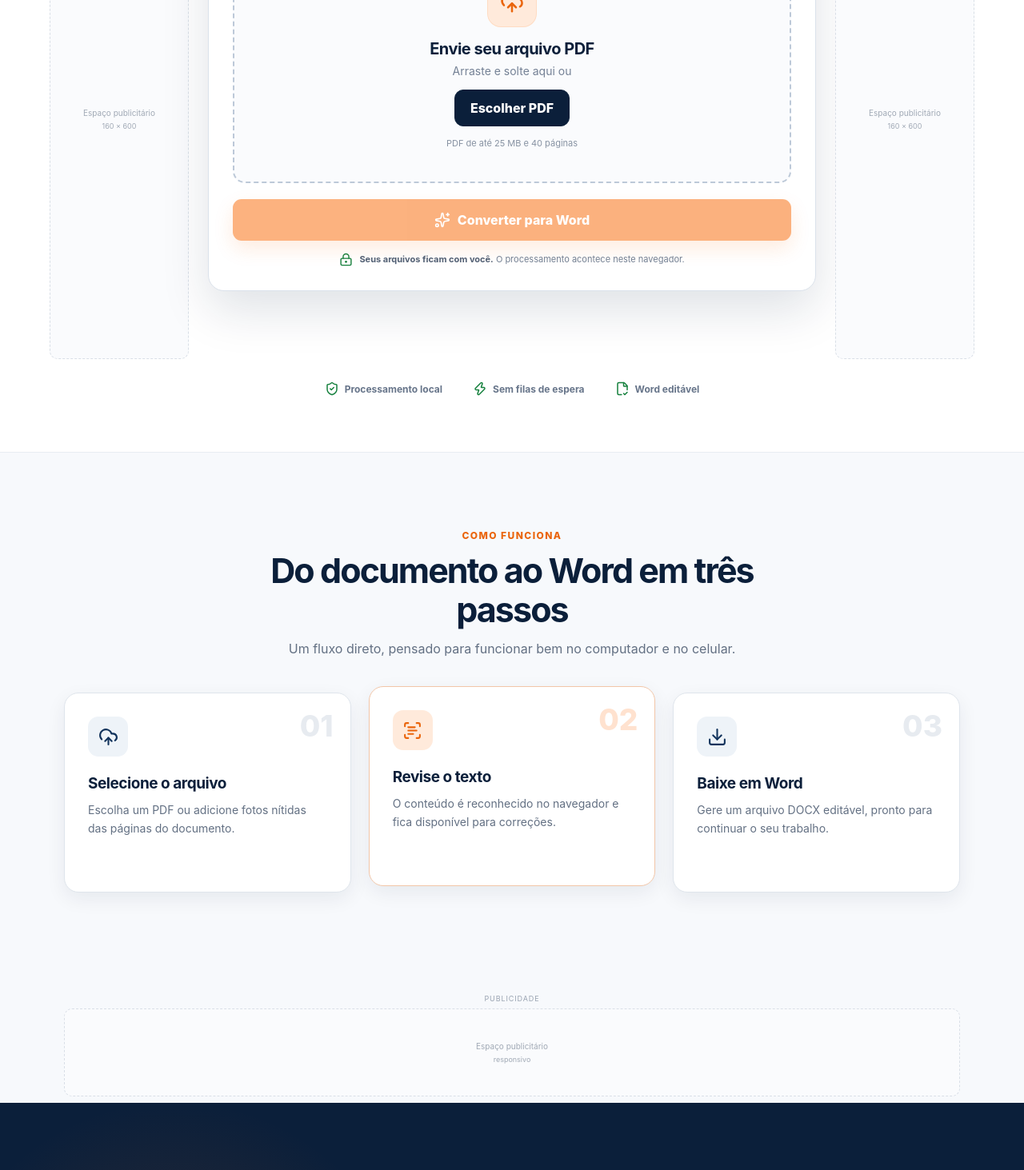
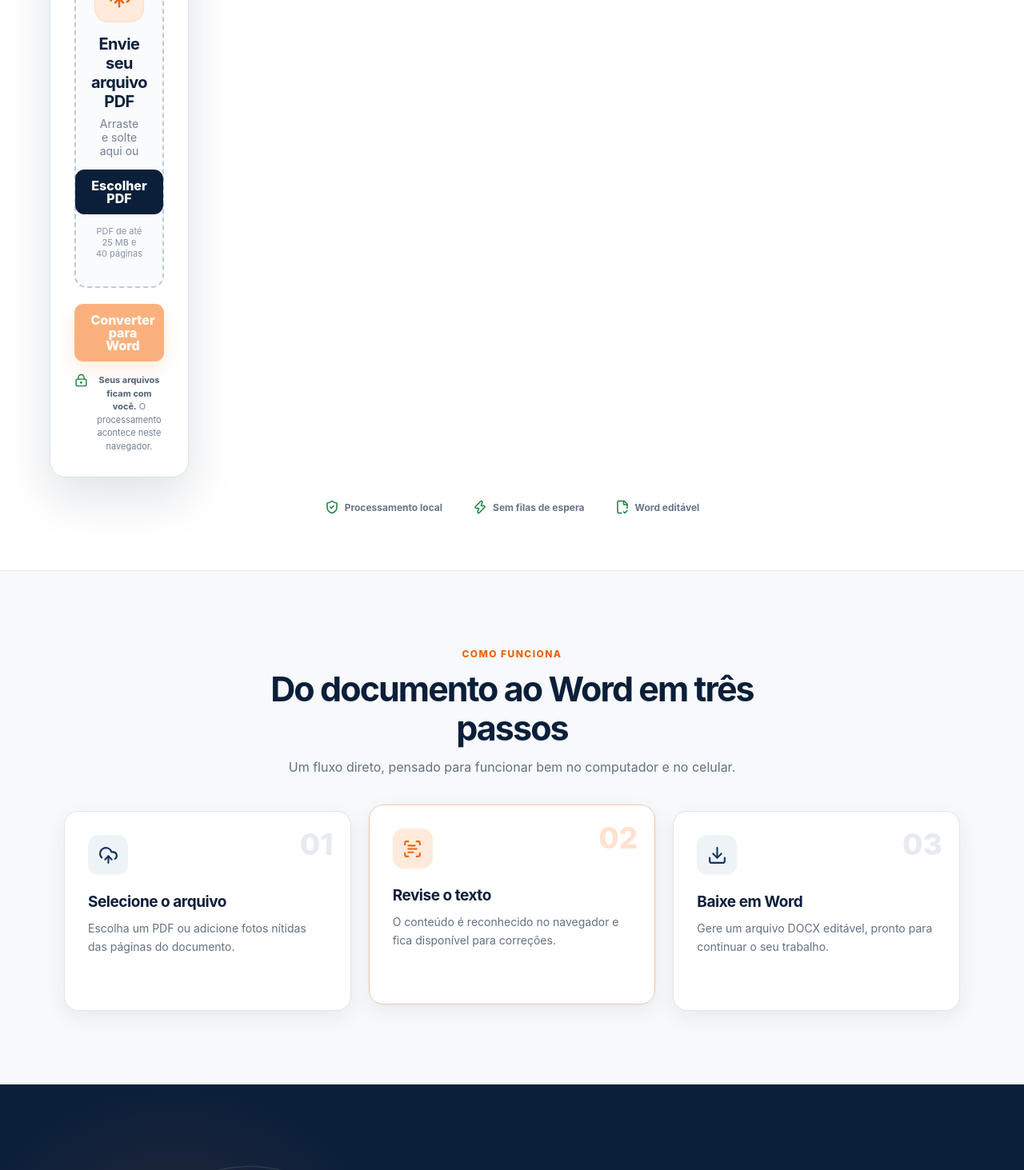
Before and after one commit to leonardo-deploy/sim_doc, a React (Vite) app: page / in a window 1280 px wide. Shown: the part 1060-2523 px from the top of the page at 80% size. Built offline with nearby package versions, Linux system fonts and the light colour scheme.

Commit message:
Remove all advertising cards

```diff
--- a/src/pages/HomePage.tsx
+++ b/src/pages/HomePage.tsx
@@ -13,7 +13,6 @@
   UploadCloud,
   Zap,
 } from "lucide-react";
-import { AdSlot } from "../components/AdSlot";
 import { Converter } from "../components/Converter";
 
 const faqs = [
@@ -99,9 +98,7 @@
           <p>Nenhum upload para nossos servidores. O arquivo permanece no seu dispositivo.</p>
         </div>
         <div className="tool-layout page-shell-wide">
-          <AdSlot placement="left" />
           <Converter />
-          <AdSlot placement="right" />
         </div>
         <div className="page-shell converter-assurances">
           <span><ShieldCheck size={18} /> Processamento local</span>
@@ -139,8 +136,6 @@
           </div>
         </div>
       </section>
-
-      <div className="page-shell"><AdSlot placement="inline" /></div>
 
       <section id="seguranca" className="section privacy-section">
         <div className="page-shell privacy-grid">
```
